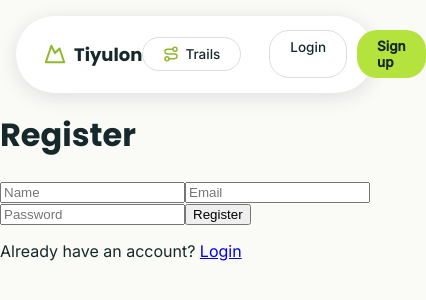
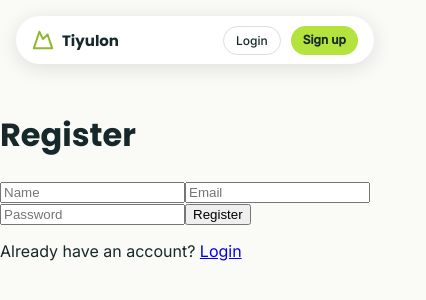
Before and after one commit to stolovitskyinc-maker/tiyulon, a React (Vite) app in the folder client/: page /register in a window 390 px wide. Shown: the top 300 px of the page, 426 px wide, since content can reach past the window. Built offline with nearby package versions, Linux system fonts and the light colour scheme.

Commit message:
Fix mobile responsiveness: nav overflow and hero card collision

```diff
--- a/client/src/components/Nav.jsx
+++ b/client/src/components/Nav.jsx
@@ -12,7 +12,7 @@
   };
 
   return (
-    <nav style={{
+    <nav className="nav-bar" style={{
       position: 'absolute',
       top: '16px',
       left: '16px',
@@ -42,12 +42,13 @@
         }}
       >
         <Mountain size={22} color="var(--color-lime-dark)" strokeWidth={2.2} />
-        Tiyulon
+        <span className="nav-logo-text">Tiyulon</span>
       </Link>
 
       <div style={{ display: 'flex', alignItems: 'center', gap: '1.75rem' }}>
         <Link
           to="/trails"
+          className="nav-trails-link"
           style={{
             display: 'flex',
             alignItems: 'center',
@@ -66,12 +67,12 @@
         </Link>
 
         {user && (
-          <span style={{ fontSize: '14px', color: 'var(--color-text-secondary)' }}>
+          <span className="nav-user-greeting" style={{ fontSize: '14px', color: 'var(--color-text-secondary)' }}>
             Hi, {user.name}
           </span>
         )}
 
-        <div style={{ display: 'flex', gap: '10px' }}>
+        <div className="nav-auth-buttons" style={{ display: 'flex', gap: '10px' }}>
           {user ? (
             <button
               onClick={handleLogout}
--- a/client/src/pages/Home.jsx
+++ b/client/src/pages/Home.jsx
@@ -30,7 +30,7 @@
       }} />
 
       {/* Floating AI guide preview card */}
-      <div style={{
+      <div className="hero-floating-card" style={{
         position: 'absolute',
         top: '110px',
         right: '5%',
@@ -67,7 +67,7 @@
         width: '100%',
         boxSizing: 'border-box',
       }}>
-        <h1 style={{
+        <h1 className="hero-title" style={{
           fontSize: '42px',
           color: '#fff',
           margin: '0 0 12px',
@@ -76,7 +76,7 @@
         }}>
           Hike smarter,<br />explore further
         </h1>
-        <p style={{
+        <p className="hero-subtitle" style={{
           color: '#fff',
           fontSize: '16px',
           margin: '0 0 22px',
--- a/client/src/theme.css
+++ b/client/src/theme.css
@@ -35,3 +35,43 @@
   0%, 100% { transform: translateY(0); }
   50% { transform: translateY(6px); }
 }
+/* Nav responsive */
+.nav-trails-link,
+.nav-user-greeting {
+  display: inline-flex;
+}
+
+@media (max-width: 640px) {
+  .nav-bar {
+    padding: 0.6rem 1rem !important;
+  }
+  .nav-logo-text {
+    font-size: 15px !important;
+  }
+  .nav-trails-link,
+  .nav-user-greeting {
+    display: none !important;
+  }
+  .nav-auth-buttons a,
+  .nav-auth-buttons button {
+    padding: 6px 12px !important;
+    font-size: 12px !important;
+  }
+}
+
+/* Hero responsive */
+.hero-floating-card {
+  display: block;
+}
+
+@media (max-width: 640px) {
+  .hero-floating-card {
+    display: none;
+  }
+  .hero-title {
+    font-size: 30px !important;
+  }
+  .hero-subtitle {
+    font-size: 14px !important;
+  }
+}
```
